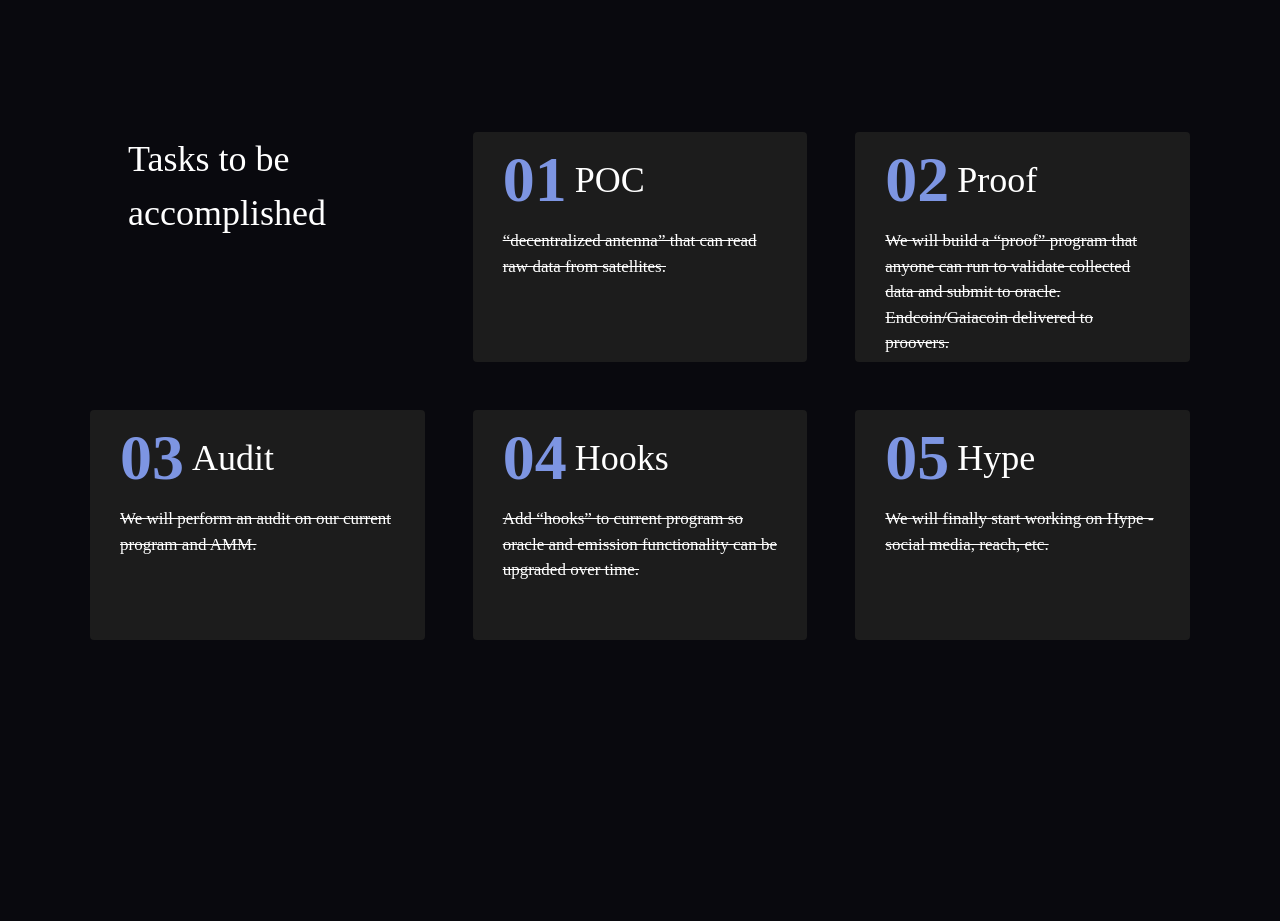
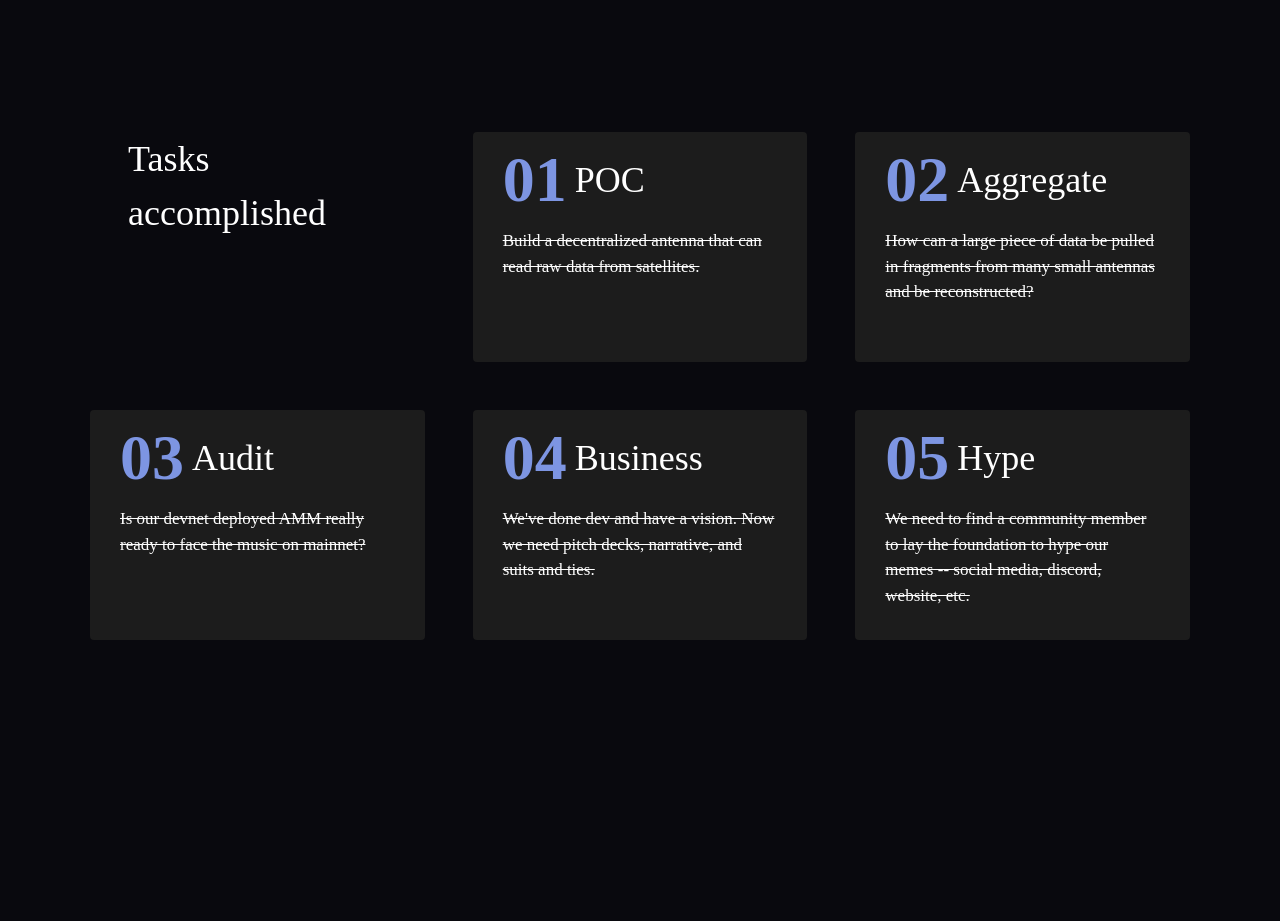
Before and after one commit to endcorp-hq/endcoin-website, a React (Create React App) app in the folder endcoin-frontend/: page / in a window 1280 px wide. Shown: the part 2540-3461 px from the top of the page. Built offline with nearby package versions, Linux system fonts and the light colour scheme; a web font is replaced by a local one.

Commit message:
update hack props copy

```diff
--- a/endcoin-frontend/src/features/landing/Hackathon/index.tsx
+++ b/endcoin-frontend/src/features/landing/Hackathon/index.tsx
@@ -9,36 +9,37 @@ const Hackathon = (props: Props) => {
   const taskItems = [
     {
       id: '00',
-      title: 'Tasks to be accomplished',
+      title: 'Tasks accomplished',
     },
     {
       id: '01',
       title: 'POC',
       subtitle:
-        '“decentralized antenna” that can read raw data from satellites.',
+        'Build a decentralized antenna that can read raw data from satellites.',
       progress:
         '“decentralized antenna” that can read raw data from satellites.',
     },
     {
       id: '02',
-      title: 'Proof',
+      title: 'Aggregate',
       subtitle:
-        'We will build a “proof” program that anyone can run to validate collected data and submit to oracle. Endcoin/Gaiacoin delivered to proovers.',
+        'How can a large piece of data be pulled in fragments from many small antennas and be reconstructed?',
       progress:
         '“decentralized antenna” that can read raw data from satellites.',
     },
     {
       id: '03',
       title: 'Audit',
-      subtitle: 'We will perform an audit on our current program and AMM.',
+      subtitle:
+        'Is our devnet deployed AMM really ready to face the music on mainnet?',
       progress:
         '“decentralized antenna” that can read raw data from satellites.',
     },
     {
       id: '04',
-      title: 'Hooks',
+      title: 'Business',
       subtitle:
-        'Add “hooks” to current program so oracle and emission functionality can be upgraded over time.',
+        "We've done dev and have a vision. Now we need pitch decks, narrative, and suits and ties.",
       progress:
         '“decentralized antenna” that can read raw data from satellites.',
     },
@@ -46,9 +47,9 @@ const Hackathon = (props: Props) => {
       id: '05',
       title: 'Hype',
       subtitle:
-        'We will finally start working on Hype - social media, reach, etc.',
+        'We need to find a community member to lay the foundation to hype our memes -- social media, discord, website, etc.',
       progress:
-        '“decentralized antenna” that can read raw data from satellites.',
+        'decentralized antenna” that can read raw data from satellites.',
     },
   ];
 
```
